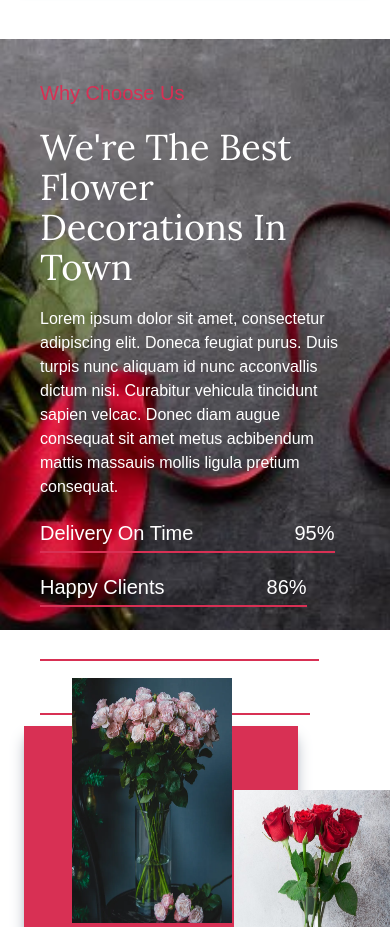
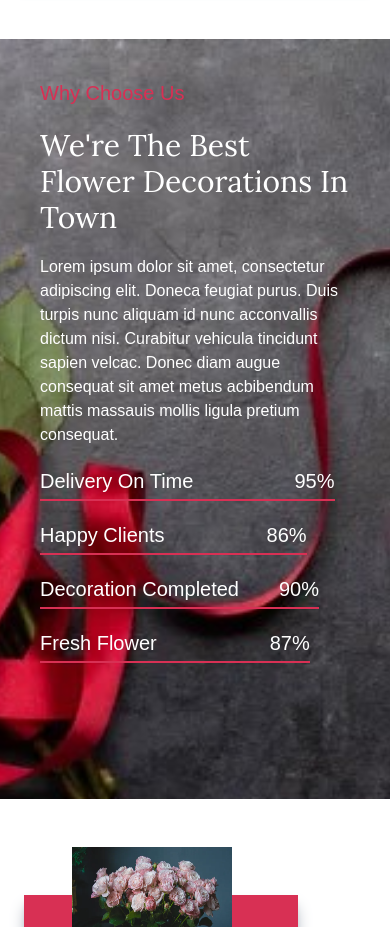
Before and after one commit to nazisharifi2025/Flower-web, a React (Vite) app: page /Priceng in a window 390 px wide. Shown: the part 1820-2747 px from the top of the page. Built offline with nearby package versions, Linux system fonts and the light colour scheme; a web font is replaced by a local one.

Commit message:
a new chenges

```diff
--- a/src/Componnents/WhyChooseUs.tsx
+++ b/src/Componnents/WhyChooseUs.tsx
@@ -1,9 +1,9 @@
 function WhyChooseUs() {
   return (
-    <div className='lg:h-[90vh] md:h-[60vh] h-[70vh] w-full bg-no-repeat bg-cover text-white p-5 bg-center bg-[url(/images/hero7.jpg)] bg-fixed flex flex-col justify-center items-end '>
+    <div className='lg:h-[90vh] md:h-[60vh] h-[90vh] w-full bg-no-repeat bg-cover text-white p-5 bg-center bg-[url(/images/hero7.jpg)] bg-fixed flex flex-col justify-center items-end '>
         <div className='h-full p-5 flex flex-col gap-5 items-start lg:w-[60%] md:w-[80%] w-full'>
         <h2 className='text-[#D83054] text-xl'>Why Choose Us</h2>
-        <h1 className='text-4xl font-Headeing'>We're The Best Flower Decorations In Town</h1>
+        <h1 className='md:text-4xl text-3xl font-Headeing'>We're The Best Flower Decorations In Town</h1>
         <p>Lorem ipsum dolor sit amet, consectetur adipiscing elit. Doneca feugiat purus. Duis turpis nunc aliquam id nunc acconvallis dictum nisi. Curabitur vehicula tincidunt sapien velcac. Donec diam augue consequat sit amet metus acbibendum mattis massauis mollis ligula pretium consequat.</p>
         <div className='text-xl pb-1 border-b-2 border-[#D83054] flex justify-between w-[95%] items-center'>
         <p>Delivery On Time</p>
```
